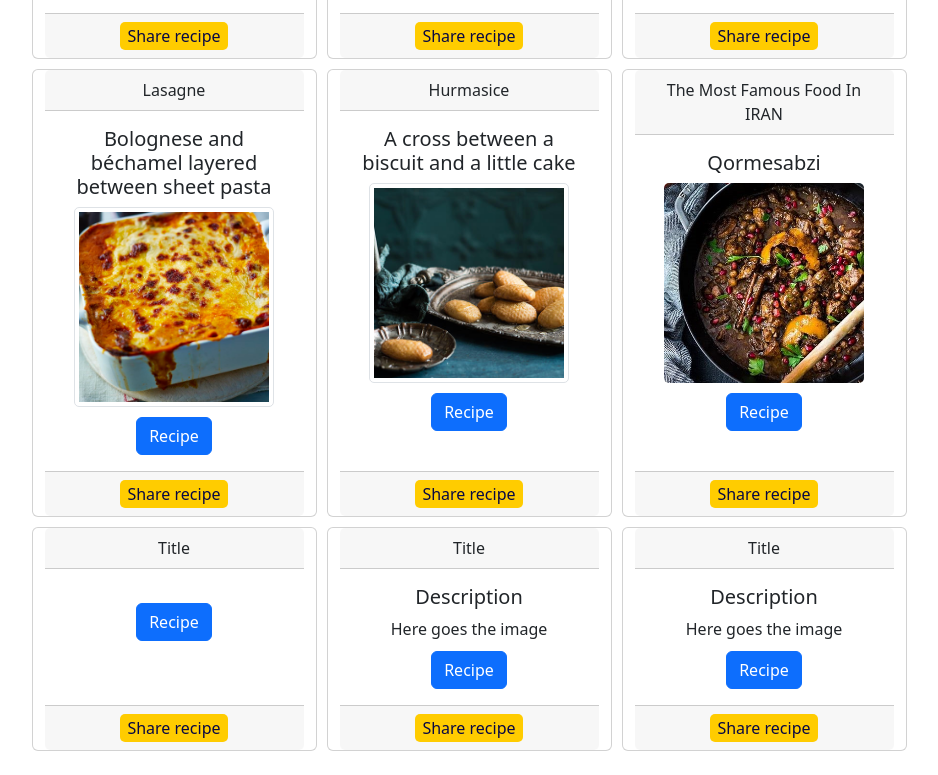
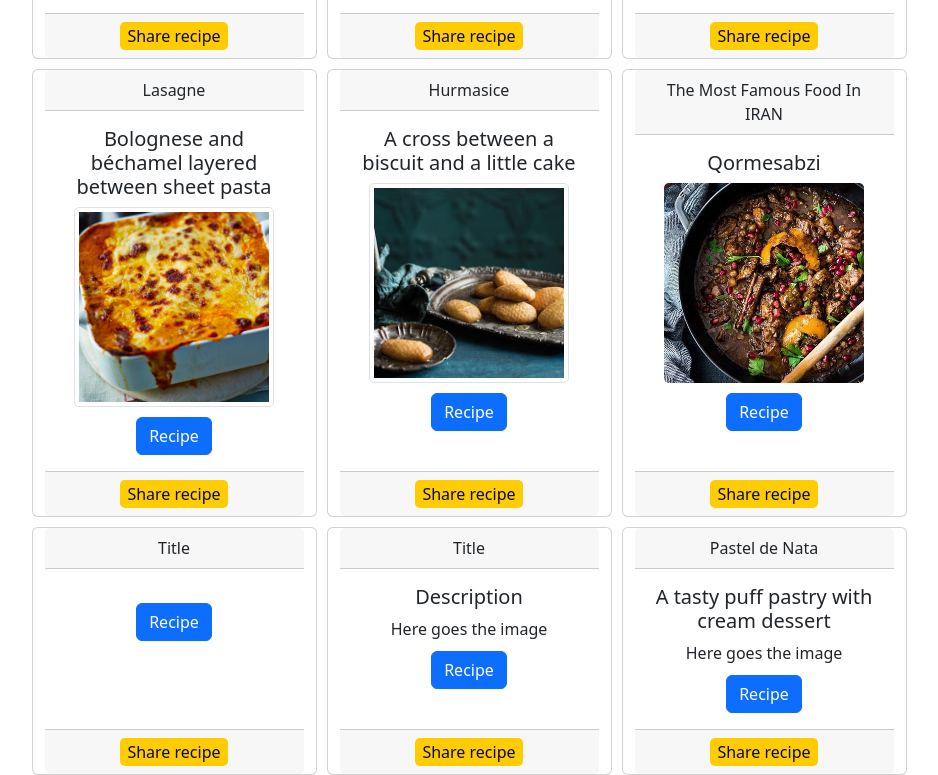
Before and after one commit to MirkoDuric/Cookbook, a plain HTML site: page index.html in a window 1280 px wide. Shown: the part 1267-2042 px from the top of the page, without its empty margins (171-1109 px from the left). Before the commit the page ends 2018 px from the top, so only its background shows below. Drawn offline with nearby package versions, Linux system fonts and the light colour scheme.

Commit message:
1st title/description

```diff
--- a/index.html
+++ b/index.html
@@ -263,10 +263,10 @@
                 <!-- CARD -->
                 <div class="card text-center col-10 col-sm-10 col-md-5 col-lg-3 col-xl-3" id="card12">
                     <div class="card-header">
-                      Title
+                      Pastel de Nata
                     </div>
                     <div class="card-body">
-                      <h5 class="card-title">Description</h5>
+                      <h5 class="card-title">A tasty puff pastry with cream dessert</h5>
                       <div class="card-text">Here goes the image</div>
                       <button class="btn btn-primary recipeButton" id="12">Recipe</button>
                     </div>
```
